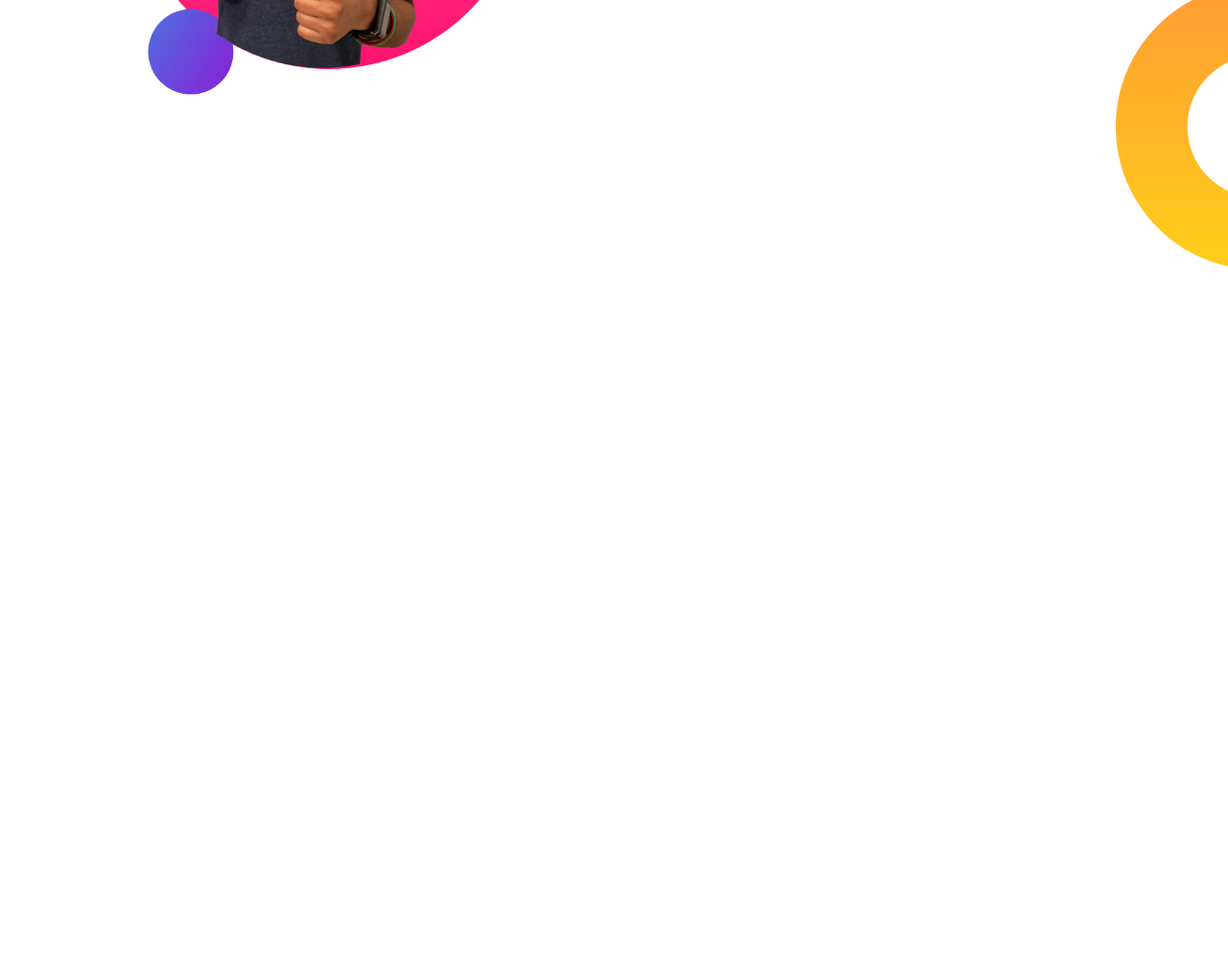
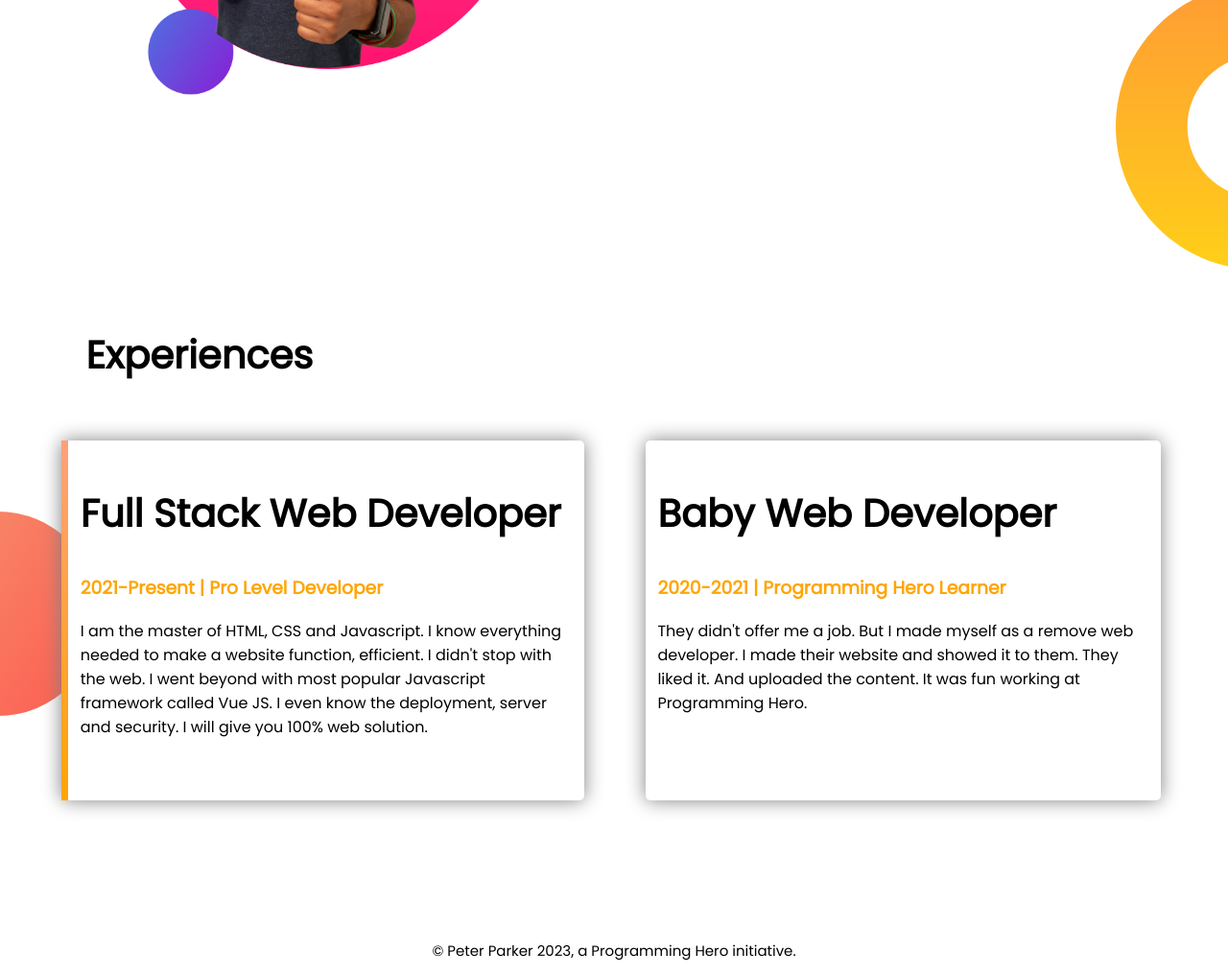
Before and after one commit to fotheahmed/web-protfolio, a plain HTML site: page index.html in a window 1280 px wide. Shown: the part 1019-2036 px from the top of the page at 96% size. Before the commit the page ends 1300 px from the top, so only its background shows below. Drawn offline with Linux system fonts and the light colour scheme.

Commit message:
finished

```diff
--- a/index.html
+++ b/index.html
@@ -11,29 +11,44 @@
 </head>
 <body>
     <section class="top-banner">
-        <div class="half-width">
+        <div class="half-width margin-padding">
             <h2>Welcome To</h2>
-            <h2><span class="name-highlight">Peter Parker</span> World</h2>
+            <h2><span class="orange-highlight">Peter Parker</span> World</h2>
             <h3>Build Climber and Train Stopper</h3>
             <p>You might saw me jumping, climbing buildings, and stopping trains. But nobody pays me a dime for that work. That's why I am learning and mastering web development. I will not stop until I become the Web Development Hero.</p>
             <a href="https://www.linkedin.com/company/programminghero/" target="_blank" class="link-button">HIRE ME</a>
         </div>
-        <div class="half-width">
+        <div class="half-width margin-padding">
             <img src="images/jhankar.png" alt="Profile">
         </div>
     </section>
 
     <section class="dream-area">
-        <div class="half-width">
+        <div class="half-width margin-padding">
             <img src="images/jhankar2.png" alt="Picture">
         </div>
-        <div class="half-width">
+        <div class="half-width margin-padding">
             <h2>Dream Big</h2>
             <h3>Become a web developer</h3>
             <p>I already learned the basic HTML and CSS. I can build any simple website. I can even teach my grandma how to make simple website. My goal is to build 3 websites and learn advanced topics.</p>
             <a href="#" class="link-button">DOWNLOAD RESUME</a>
-
         </div>
     </section>
+    <section class="experience-area">
+        <h2 class="margin-padding">Experiences</h2>
+        <div id="full-stack" class="half-width margin-padding same-style-class">
+            <h2>Full Stack Web Developer</h2>
+            <h3 class="orange-highlight">2021-Present | Pro Level Developer</h3>
+            <p>I am the master of HTML, CSS and Javascript. I know everything needed to make a website function, efficient. I didn't stop with the web. I went beyond with most popular Javascript framework called Vue JS. I even know the deployment, server and security. I will give you 100% web solution.</p>
+        </div>
+        <div id="baby-dev"class="half-width margin-padding same-style-class">
+            <h2>Baby Web Developer</h2>
+            <h3 class="orange-highlight">2020-2021 | Programming Hero Learner</h3>
+            <p>They didn't offer me a job. But I made myself as a remove web developer. I made their website and showed it to them. They liked it. And uploaded the content. It was fun working at Programming Hero.</p>
+        </div>
+    </section>
+    <footer>
+        <p>© Peter Parker 2023, a Programming Hero initiative.</p>
+    </footer>
 </body>
 </html>
--- a/style.css
+++ b/style.css
@@ -8,14 +8,12 @@ h1{
 h2{
     font-size: 40px;
 }
-.name-highlight{
+.orange-highlight{
     color: orange;
 }
 .half-width{
     width: 40%;
     float: left;
-    margin-left: 5%;
-    padding: 2%;
     /* background-color: peru; */
 }
 .half-width img{
@@ -44,3 +42,33 @@ section {
     background-position: bottom right;
     /* border: 1px solid red; */
 }
+.margin-padding{
+    margin-left: 5%;
+    padding: 2%;
+}
+.same-style-class{
+    box-shadow: 0px 0px 20px gray;
+    border-radius: 5px;
+    height: 70%;
+    background-color: white;
+    padding: 1%;
+}
+.experience-area{
+    background-image: url("images/exp-bg.png");
+    background-repeat: no-repeat;
+    background-position: left;
+}
+#full-stack{
+    border-left: 7px solid;
+    border-image: linear-gradient(180deg, lightsalmon, orange);
+    border-image-slice: 1;
+}
+#baby-dev{
+    border-left: 1% solid;
+    border-image: linear-gradient(0deg, cyan, blue);
+    border-image-slice: 1;
+}
+footer p{
+    text-align: center;
+    font-size: 15px;
+}
```
